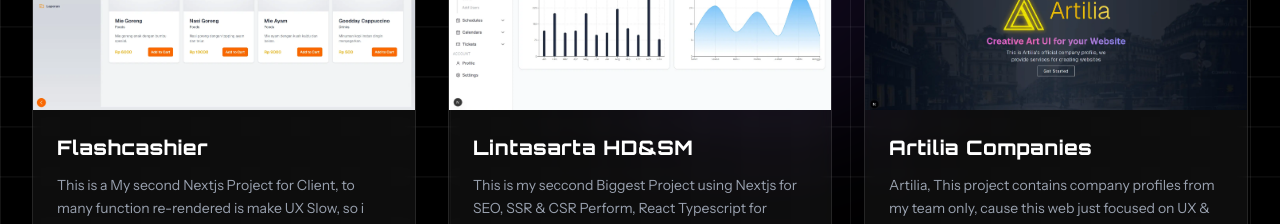
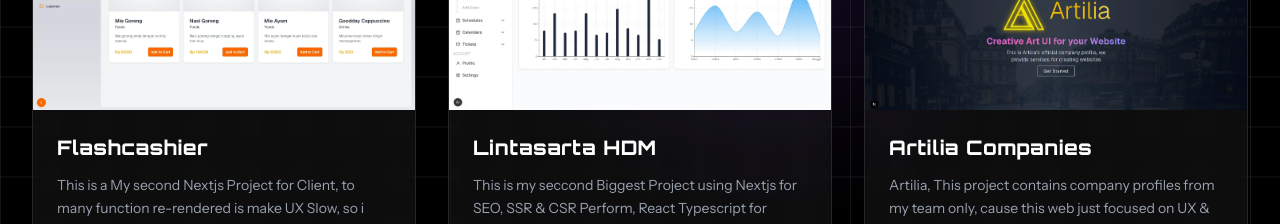
Before and after one commit to setsuwww/ripqiisyns, a React (Vite) app: page / in a window 1280 px wide. Shown: the part 2900-3124 px from the top of the page. Built offline with nearby package versions, Linux system fonts and the light colour scheme; a web font is replaced by a local one.

Commit message:
Nama Project

```diff
--- a/src/constants/projects.js
+++ b/src/constants/projects.js
@@ -33,7 +33,7 @@
   },
   {
     id: 5,
-    title: "Lintasarta HD&SM",
+    title: "Lintasarta HDM",
     description:
       "This is my seccond Biggest Project using Nextjs for SEO, SSR & CSR Perform, React Typescript for specific error and safety typing",
     image: "/lintasarta.webp",
```
